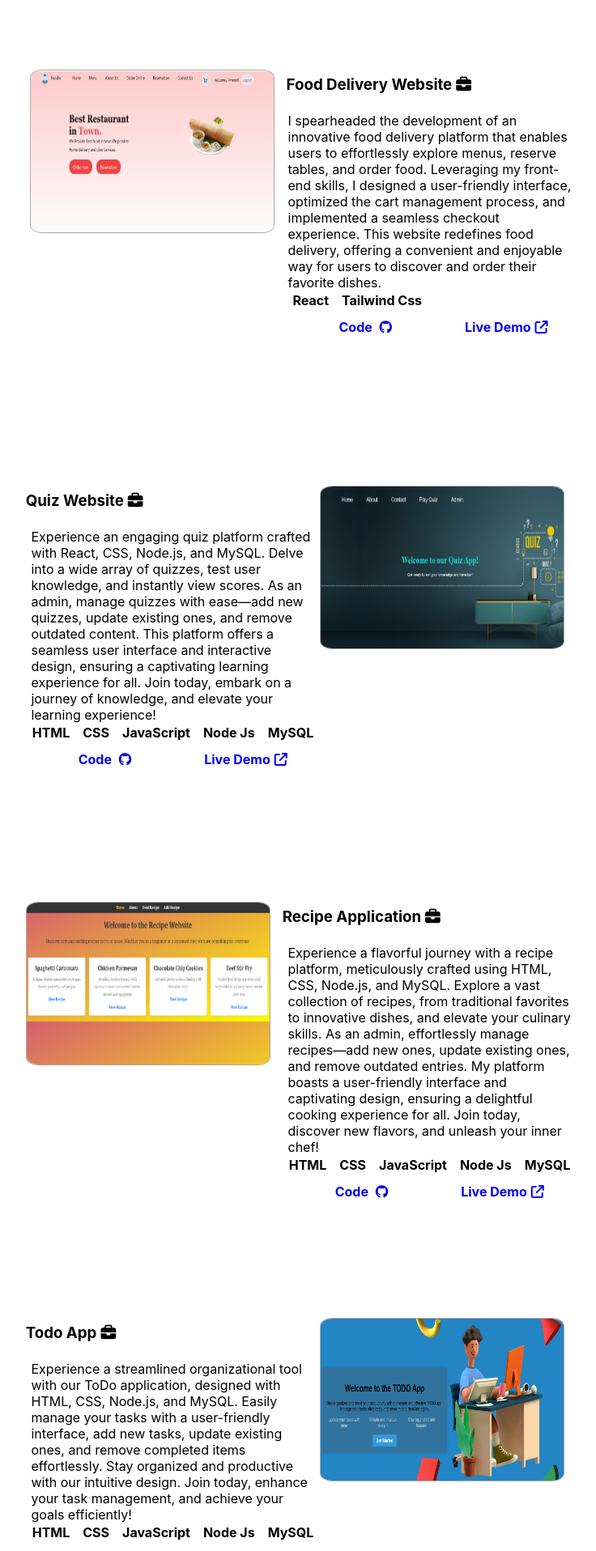
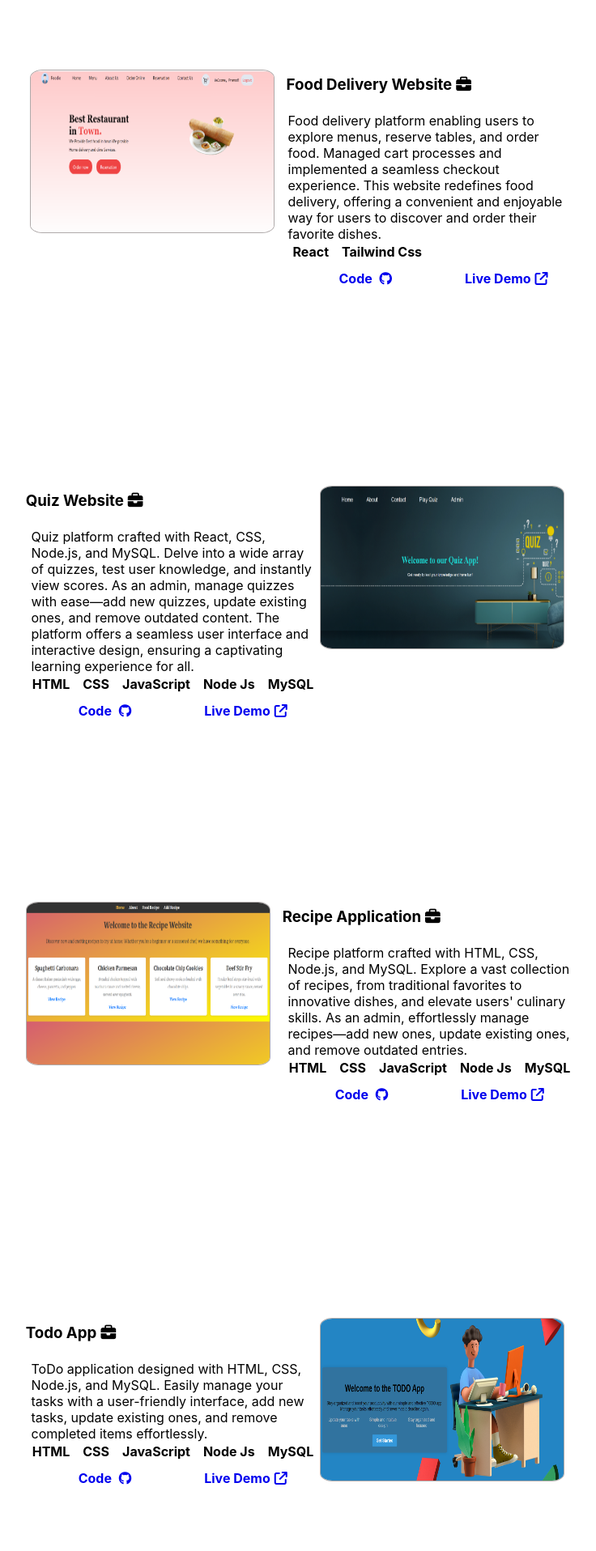
Before and after one commit to pramod-k-mahto/Portfolio, a React (Create React App) app: page / in a window 1280 px wide. Shown: the part 1320-3236 px from the top of the page at 81% size, without its empty margins (284-1020 px from the left). Built offline with nearby package versions, Linux system fonts and the light colour scheme.

Commit message:
Modify projects description

```diff
--- a/src/Project/Project.js
+++ b/src/Project/Project.js
@@ -118,46 +118,44 @@ function Project() {
           </div>
 
           <div id="food_text_id">
-
             <div className={style.same_text_class}>
-
               <div>
                 <h3>
                   Food Delivery Website<i class="fa-solid fa-briefcase"></i>
                 </h3>
                 <p>
-                  I spearheaded the development of an innovative food delivery
-                  platform that enables users to effortlessly explore menus,
-                  reserve tables, and order food. Leveraging my front-end
-                  skills, I designed a user-friendly interface, optimized the
-                  cart management process, and implemented a seamless checkout
-                  experience. This website redefines food delivery, offering a
-                  convenient and enjoyable way for users to discover and order
-                  their favorite dishes.
+                  Food delivery platform enabling users to explore menus,
+                  reserve tables, and order food. Managed cart processes and
+                  implemented a seamless checkout experience. This website
+                  redefines food delivery, offering a convenient and enjoyable
+                  way for users to discover and order their favorite dishes.
                 </p>
                 <span>React</span>
                 <span>Tailwind Css</span>
-
               </div>
-
 
               <div className={style.source_code}>
                 <span>
-                  <a target="_blank" rel="noopener noreferrer" href="https://github.com/pramod-k-mahto/FoodDeliveryWebsite">
+                  <a
+                    target="_blank"
+                    rel="noopener noreferrer"
+                    href="https://github.com/pramod-k-mahto/FoodDeliveryWebsite"
+                  >
                     Code <i class="fa-brands fa-github"></i>
                   </a>
                 </span>
                 <span>
-                  <a target="_blank" rel="noopener noreferrer" href="https://yummyfoodnepal.vercel.app/">
+                  <a
+                    target="_blank"
+                    rel="noopener noreferrer"
+                    href="https://yummyfoodnepal.vercel.app/"
+                  >
                     Live Demo
                     <i class="fa-solid fa-arrow-up-right-from-square"></i>
                   </a>
                 </span>
               </div>
-
             </div>
-
-
           </div>
         </div>
 
@@ -165,20 +163,18 @@ function Project() {
 
         <div className={style.all_item_Outer_div}>
           <div id="quiz_text_id">
-            <div  className={style.same_text_class}>
+            <div className={style.same_text_class}>
               <h3>
                 Quiz Website
                 <i class="fa-solid fa-briefcase"></i>
               </h3>
               <p>
-                Experience an engaging quiz platform crafted with React, CSS,
-                Node.js, and MySQL. Delve into a wide array of quizzes, test
-                user knowledge, and instantly view scores. As an admin, manage
-                quizzes with ease—add new quizzes, update existing ones, and
-                remove outdated content. This platform offers a seamless user
-                interface and interactive design, ensuring a captivating
-                learning experience for all. Join today, embark on a journey of
-                knowledge, and elevate your learning experience!
+                Quiz platform crafted with React, CSS, Node.js, and MySQL. Delve
+                into a wide array of quizzes, test user knowledge, and instantly
+                view scores. As an admin, manage quizzes with ease—add new
+                quizzes, update existing ones, and remove outdated content. The
+                platform offers a seamless user interface and interactive
+                design, ensuring a captivating learning experience for all.
               </p>
               <span>HTML</span>
               <span>CSS</span>
@@ -186,22 +182,28 @@ function Project() {
               <span>Node Js</span>
               <span>MySQL</span>
 
-
               <div className={style.source_code}>
                 <span>
-                <a target="_blank" rel="noopener noreferrer" href="https://github.com/pramod-k-mahto/quizapp">
+                  <a
+                    target="_blank"
+                    rel="noopener noreferrer"
+                    href="https://github.com/pramod-k-mahto/quizapp"
+                  >
                     Code <i class="fa-brands fa-github"></i>
                   </a>
                 </span>
                 <span>
-                <a target="_blank" rel="noopener noreferrer" href="https://nepquiz.vercel.app/">
+                  <a
+                    target="_blank"
+                    rel="noopener noreferrer"
+                    href="https://nepquiz.vercel.app/"
+                  >
                     Live Demo
                     <i class="fa-solid fa-arrow-up-right-from-square"></i>
                   </a>
                 </span>
               </div>
             </div>
-
           </div>
           <div id="quiz_img_id">
             <img src={quiz} className={style.same_img_class} alt="" />
@@ -216,22 +218,17 @@ function Project() {
           </div>
           <div id="recipe_text_id">
             <div className={style.same_text_class}>
-
               <div>
                 <h3>
                   Recipe Application
                   <i class="fa-solid fa-briefcase"></i>
                 </h3>
                 <p>
-                  Experience a flavorful journey with a recipe platform,
-                  meticulously crafted using HTML, CSS, Node.js, and MySQL.
+                  Recipe platform crafted with HTML, CSS, Node.js, and MySQL.
                   Explore a vast collection of recipes, from traditional
-                  favorites to innovative dishes, and elevate your culinary
+                  favorites to innovative dishes, and elevate users' culinary
                   skills. As an admin, effortlessly manage recipes—add new ones,
-                  update existing ones, and remove outdated entries. My platform
-                  boasts a user-friendly interface and captivating design,
-                  ensuring a delightful cooking experience for all. Join today,
-                  discover new flavors, and unleash your inner chef!
+                  update existing ones, and remove outdated entries.
                 </p>
 
                 <span>HTML</span>
@@ -243,43 +240,43 @@ function Project() {
 
               <div className={style.source_code}>
                 <span>
-                  <a target="_blank" rel="noopener noreferrer" href="https://github.com/pramod-k-mahto/Recipe-App-frontend-">
+                  <a
+                    target="_blank"
+                    rel="noopener noreferrer"
+                    href="https://github.com/pramod-k-mahto/Recipe-App-frontend-"
+                  >
                     Code <i class="fa-brands fa-github"></i>
                   </a>
                 </span>
                 <span>
-                  <a target="_blank" rel="noopener noreferrer" href="https://neprecipe.vercel.app/">
+                  <a
+                    target="_blank"
+                    rel="noopener noreferrer"
+                    href="https://neprecipe.vercel.app/"
+                  >
                     Live Demo
                     <i class="fa-solid fa-arrow-up-right-from-square"></i>
                   </a>
                 </span>
               </div>
             </div>
-
-
           </div>
-
-
-
         </div>
 
         {/*Todo do App 4 */}
 
         <div className={style.all_item_Outer_div}>
-          <div  id="todo_text_id">
+          <div id="todo_text_id">
             <div className={style.same_text_class}>
               <h3>
                 Todo App
                 <i class="fa-solid fa-briefcase"></i>
               </h3>
               <p>
-                Experience a streamlined organizational tool with our ToDo
-                application, designed with HTML, CSS, Node.js, and MySQL. Easily
-                manage your tasks with a user-friendly interface, add new tasks,
-                update existing ones, and remove completed items effortlessly.
-                Stay organized and productive with our intuitive design. Join
-                today, enhance your task management, and achieve your goals
-                efficiently!
+                ToDo application designed with HTML, CSS, Node.js, and MySQL.
+                Easily manage your tasks with a user-friendly interface, add new
+                tasks, update existing ones, and remove completed items
+                effortlessly.
               </p>
 
               <span>HTML</span>
@@ -290,12 +287,20 @@ function Project() {
 
               <div className={style.source_code}>
                 <span>
-                <a target="_blank" rel="noopener noreferrer" href="https://github.com/pramod-k-mahto/todo-fronted">
+                  <a
+                    target="_blank"
+                    rel="noopener noreferrer"
+                    href="https://github.com/pramod-k-mahto/todo-fronted"
+                  >
                     Code <i class="fa-brands fa-github"></i>
                   </a>
                 </span>
                 <span>
-                <a target="_blank" rel="noopener noreferrer" href="https://neptodo.vercel.app/">
+                  <a
+                    target="_blank"
+                    rel="noopener noreferrer"
+                    href="https://neptodo.vercel.app/"
+                  >
                     Live Demo
                     <i class="fa-solid fa-arrow-up-right-from-square"></i>
                   </a>
@@ -321,10 +326,9 @@ function Project() {
                 Job Finder <i class="fa-solid fa-blog"></i>
               </h3>
               <p>
-                Explore a cutting-edge job search platform with our Job Finder
-                application, featuring job listings and effortless applications,
-                all designed to streamline your job search experience. Join
-                today and embark on a rewarding career journey!
+                Job Finder application featuring job listings and effortless
+                applications, all designed to streamline the job search
+                experience.
               </p>
               <span>React</span>
               <span>CSS</span>
@@ -333,7 +337,11 @@ function Project() {
             </div>
             <div className={style.source_code}>
               <span>
-                <a target="_blank" rel="noopener noreferrer" href="https://github.com/pramod-k-mahto/job-Finder">
+                <a
+                  target="_blank"
+                  rel="noopener noreferrer"
+                  href="https://github.com/pramod-k-mahto/job-Finder"
+                >
                   Code <i class="fa-brands fa-github"></i>
                 </a>
               </span>
@@ -354,11 +362,11 @@ function Project() {
                 <i class="fa-solid fa-briefcase"></i>
               </h3>
               <p>
-                Experience a dynamic blogging platform built with Django, CSS,
-                Python, andSqlite . Dive into a diverse range of articles,
-                explore various topics, and engage with insightful content. As
-                an admin, effortlessly manage blog posts—create new ones, update
-                existing articles, and remove outdated content.
+                Blog platform built with Django, CSS, Python, and SQLite. Dive
+                into a diverse range of articles, explore various topics, and
+                engage with insightful content. As an admin, effortlessly manage
+                blog posts—create new ones, update existing articles, and remove
+                outdated content.
               </p>
               <span>Django</span>
               <span>CSS</span>
@@ -367,7 +375,11 @@ function Project() {
             </div>
             <div className={style.source_code}>
               <span>
-                <a target="_blank" rel="noopener noreferrer" href="https://github.com/pramod-k-mahto/Django-college-individual-project">
+                <a
+                  target="_blank"
+                  rel="noopener noreferrer"
+                  href="https://github.com/pramod-k-mahto/Django-college-individual-project"
+                >
                   Code <i class="fa-brands fa-github"></i>
                 </a>
               </span>
```
Lines whose indentation alone changed are shown as unchanged.
